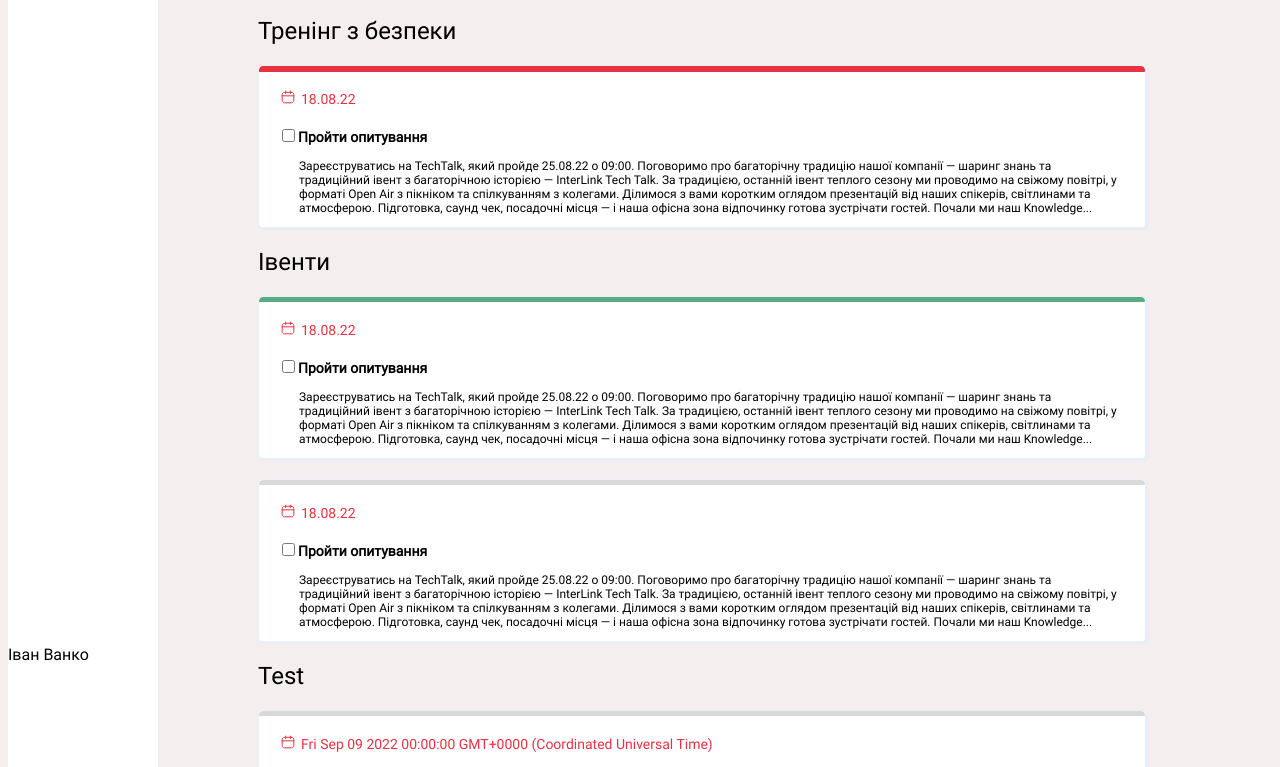
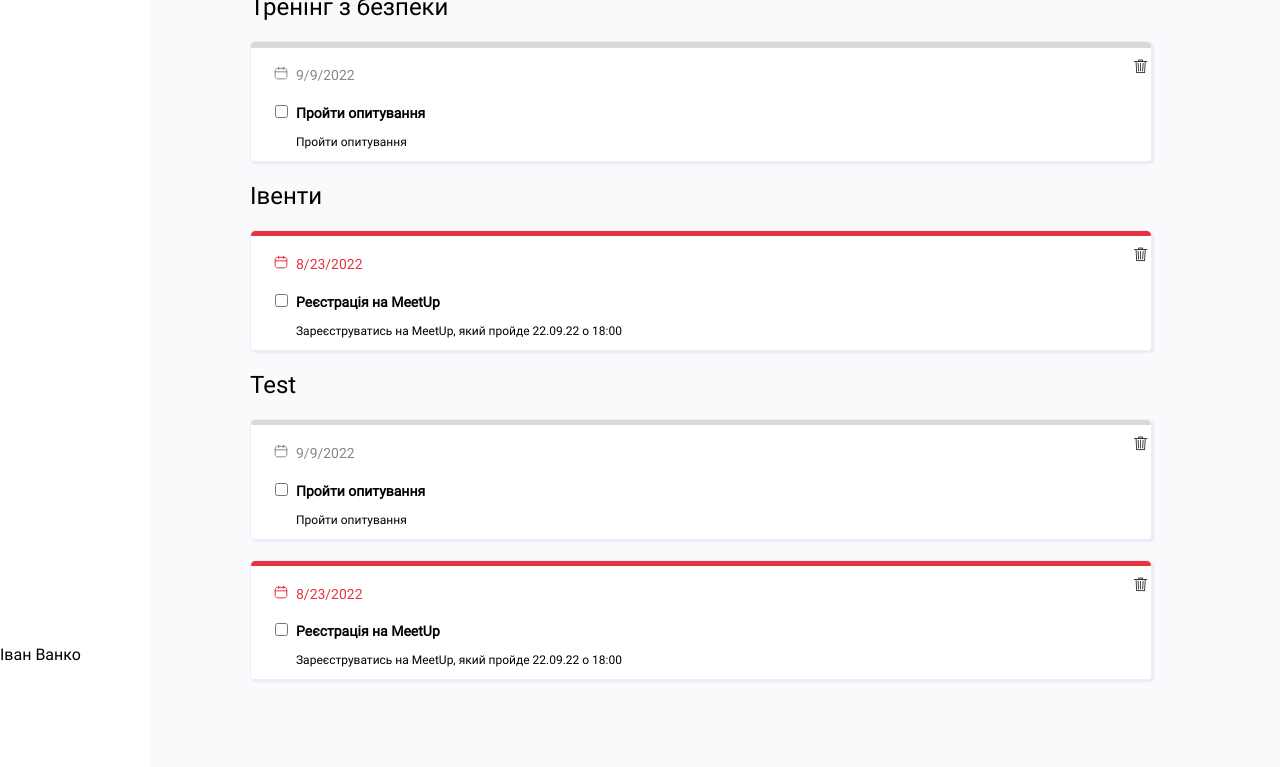
Before and after one commit to voitetskyi/todolist_JavaScript, a plain HTML site: page index.html in a window 1280 px wide. Shown: the part 113-880 px from the top of the page. Drawn offline with Linux system fonts and the light colour scheme.

Commit message:
The second

```diff
--- a/index.html
+++ b/index.html
@@ -12,8 +12,9 @@
             src: url('fonts/Roboto-Regular.ttf');
         }
         body {
+            margin: 0px;
             font-family: Roboto;
-            background-color: rgb(245, 238, 238);
+            background-color: rgba(247, 247, 250, 0.5);
         }
         #sidebar {
             width: 150px;
@@ -50,13 +51,13 @@
         h3 {
             font-weight: 700;
             font-size: 14px;
-            margin-left: 19px;
+            margin-left: 20px;
         }
         h4 {
             font-weight: 400;
             font-size: 14px;
-            margin-left: 22px;
-            color: #E63241;
+            margin-left: 23px;
+            /* border: 6px dotted chartreuse; */
         }
         .task {
             margin-bottom: 20px;
@@ -75,117 +76,141 @@
             font-weight: 400;
             font-size: 12px;
             line-height: 14px;
-            margin-left: 40px;
+            margin-left: 45px;
             margin-right: 20px;
+        }
+        input {
+            margin-right: 8px;
+        }
+        .trash:hover {
+            background-color: lightgrey;
+        }
+        .done {
+            display: none;
+        }
+        .show-done .done {
+            display: block;
         }
     </style>
 </head>
 <body>
     <div id='sidebar'>
         <div>Мої дошки</div>
+        <div>
+            <input type="checkbox" checked onclick="show_done_tasks()">
+            <label>Приховувати виконані завдання</label>
+        </div>
+
         <div id="login"> Іван Ванко</div>
     </div>
     <div id="container">
-        <h1><img src="icons/burger.png" style="padding-right: 6px; padding-bottom: 6px;">Поточні завдання</h1>
-        <p id="subh1">Загальна дошка в системі, що містить поточні завдання для всіх контракторів</p>
-        <div class="tasks_list">
-            <h2>Тренінг з безпеки</h2>
-            <div class="task">
-                <hr color="#E63241">
-                <h4><svg  width="14" height="14" style="padding-right: 6px;" viewBox="0 0 14 14" fill="none" xmlns="http://www.w3.org/2000/svg">
-                    <path stroke="currentColor" d="M10.4998 2.33325H3.49984C2.21117 2.33325 1.1665 3.37792 1.1665 4.66659V10.4999C1.1665 11.7886 2.21117 12.8333 3.49984 12.8333H10.4998C11.7885 12.8333 12.8332 11.7886 12.8332 10.4999V4.66659C12.8332 3.37792 11.7885 2.33325 10.4998 2.33325Z" stroke="#878787" stroke-linecap="round" stroke-linejoin="round"/>
-                    <path stroke="currentColor" d="M4.6665 1.16663V3.49996M9.33317 1.16663V3.49996M1.1665 5.83329H12.8332" stroke="#878787" stroke-linecap="round" stroke-linejoin="round"/>
-                    </svg>18.08.22</h4>
-                <!-- <input type="date" id="start" name="trip-start" value="2022-08-24"> -->
-                <h3><input type="checkbox" class="check_done">Пройти опитування</h3>
-                <p>
-                    Зареєструватись на TechTalk, який пройде 25.08.22 о 09:00. Поговоримо
-                    про багаторічну традицію нашої компанії — шаринг знань та традиційний
-                    івент з багаторічною історією — InterLink Tech Talk. За традицією,
-                    останній івент теплого сезону ми проводимо на свіжому повітрі, у
-                    форматі Open Air з пікніком та спілкуванням з колегами. Ділимося з
-                    вами коротким оглядом презентацій від наших спікерів, світлинами та
-                    атмосферою. Підготовка, саунд чек, посадочні місця — і наша офісна
-                    зона відпочинку готова зустрічати гостей. Почали ми наш Knowledge...
-                </p>
-            </div>
-        </div>
-        <div class="tasks_list">
-            <h2>Івенти</h2>
-            <div class="task">
-                <hr color="#58AC83">
-                <h4><svg  width="14" height="14" style="padding-right: 6px;" viewBox="0 0 14 14" fill="none" xmlns="http://www.w3.org/2000/svg">
-                    <path stroke="currentColor" d="M10.4998 2.33325H3.49984C2.21117 2.33325 1.1665 3.37792 1.1665 4.66659V10.4999C1.1665 11.7886 2.21117 12.8333 3.49984 12.8333H10.4998C11.7885 12.8333 12.8332 11.7886 12.8332 10.4999V4.66659C12.8332 3.37792 11.7885 2.33325 10.4998 2.33325Z" stroke="#878787" stroke-linecap="round" stroke-linejoin="round"/>
-                    <path stroke="currentColor" d="M4.6665 1.16663V3.49996M9.33317 1.16663V3.49996M1.1665 5.83329H12.8332" stroke="#878787" stroke-linecap="round" stroke-linejoin="round"/>
-                    </svg>18.08.22</h4>
-                <!-- <input type="date" id="start" name="trip-start" value="2022-08-24"> -->
-                <h3><input type="checkbox" class="check_done">Пройти опитування</h3>
-                <p>
-                    Зареєструватись на TechTalk, який пройде 25.08.22 о 09:00. Поговоримо
-                    про багаторічну традицію нашої компанії — шаринг знань та традиційний
-                    івент з багаторічною історією — InterLink Tech Talk. За традицією,
-                    останній івент теплого сезону ми проводимо на свіжому повітрі, у
-                    форматі Open Air з пікніком та спілкуванням з колегами. Ділимося з
-                    вами коротким оглядом презентацій від наших спікерів, світлинами та
-                    атмосферою. Підготовка, саунд чек, посадочні місця — і наша офісна
-                    зона відпочинку готова зустрічати гостей. Почали ми наш Knowledge...
-                </p>
-            </div>
-            <div class="task">
-                <hr color="#D9D9D9">
-                <h4><svg  width="14" height="14" style="padding-right: 6px;" viewBox="0 0 14 14" fill="none" xmlns="http://www.w3.org/2000/svg">
-                    <path stroke="currentColor" d="M10.4998 2.33325H3.49984C2.21117 2.33325 1.1665 3.37792 1.1665 4.66659V10.4999C1.1665 11.7886 2.21117 12.8333 3.49984 12.8333H10.4998C11.7885 12.8333 12.8332 11.7886 12.8332 10.4999V4.66659C12.8332 3.37792 11.7885 2.33325 10.4998 2.33325Z" stroke="#878787" stroke-linecap="round" stroke-linejoin="round"/>
-                    <path stroke="currentColor" d="M4.6665 1.16663V3.49996M9.33317 1.16663V3.49996M1.1665 5.83329H12.8332" stroke="#878787" stroke-linecap="round" stroke-linejoin="round"/>
-                    </svg>18.08.22</h4>
-                <!-- <input type="date" id="start" name="trip-start" value="2022-08-24"> -->
-                <h3><input type="checkbox" class="check_done">Пройти опитування</h3>
-                <p>
-                    Зареєструватись на TechTalk, який пройде 25.08.22 о 09:00. Поговоримо
-                    про багаторічну традицію нашої компанії — шаринг знань та традиційний
-                    івент з багаторічною історією — InterLink Tech Talk. За традицією,
-                    останній івент теплого сезону ми проводимо на свіжому повітрі, у
-                    форматі Open Air з пікніком та спілкуванням з колегами. Ділимося з
-                    вами коротким оглядом презентацій від наших спікерів, світлинами та
-                    атмосферою. Підготовка, саунд чек, посадочні місця — і наша офісна
-                    зона відпочинку готова зустрічати гостей. Почали ми наш Knowledge...
-                </p>
-            </div>
-        </div>
-        <div class="tasks_list" id="Test">
-            <h2>Test</h2>
-        </div>
+        <h1>Поточні завдання</h1>  <!-- <img src="icons/burger.png" style="padding-right: 6px; padding-bottom: 6px;"> -->
+        <!-- <p id="subh1">Загальна дошка в системі, що містить поточні завдання для всіх контракторів</p> -->
+
     </div>
     <script>
         class Tasks {
-            constructor(done, name, description, duedate, list_id, id) {
+            constructor(done, name, description, duedate, list_name, id) {
                 this.done = done
                 this.name = name
                 this.description = description
                 this.duedate = new Date(duedate)
-                this.list_id = list_id
+                this.list_name = list_name
                 this.id = id
             }
         }
         let tasks = [
-            new Tasks(false, 'Пройти опитування', 'Пройти опитування', '2022-09-09', 'Test', 1),
-            new Tasks(true, 'Реєстрація на TechTalk', 'Зареєструватись на TechTalk, який пройде 25.08.22 о 09:00. Поговоримо про багаторічну традицію нашої компанії — шаринг знань та традиційний івент з багаторічною історією — InterLink Tech Talk.', '2022-09-09', 'Test', 2),
-            new Tasks(false, 'Реєстрація на MeetUp', 'Зареєструватись на MeetUp, який пройде 22.09.22 о 18:00', '2022-08-23', 'Test', 3)
+            new Tasks(false, 'Пройти опитування', 'Пройти опитування', '2022-09-09', 'Тренінг з безпеки', 1),
+            new Tasks(true, 'Реєстрація на TechTalk', 'Зареєструватись на TechTalk, який пройде 25.08.22 о 09:00. Поговоримо про багаторічну традицію нашої компанії — шаринг знань та традиційний івент з багаторічною історією.', '2022-09-09', 'Івенти', 2),
+            new Tasks(false, 'Реєстрація на MeetUp', 'Зареєструватись на MeetUp, який пройде 22.09.22 о 18:00', '2022-08-23', 'Івенти', 3),
+            new Tasks(false, 'Пройти опитування', 'Пройти опитування', '2022-09-09', 'Test', 4),
+            new Tasks(true, 'Реєстрація на TechTalk', 'Зареєструватись на TechTalk, який пройде 25.08.22 о 09:00.', '2022-09-09', 'Test', 5),
+            new Tasks(false, 'Реєстрація на MeetUp', 'Зареєструватись на MeetUp, який пройде 22.09.22 о 18:00', '2022-08-23', 'Test', 6)
+
         ]
+        let today = new Date
 
-        const tasksElement = document.getElementById('Test')
+        const listsElement = document.getElementById('container')
+
+        function appendList(task) {
+            let {done, name, description, duedate, list_name, id} = task
+            let check = document.getElementsByName(list_name)
+            if (check.length === 0) {
+                listsElement.innerHTML += `<div class="tasks_list" name="${list_name}" id="${list_name.replace(/[.,\/#!$%\^&\*;:{}=\-_ `~()]/g,"")}"><h2>${list_name}</h2></div>`
+            }
+        }
         function appendTask(task) {
-            const {done, name, description, duedate, list_id, id} = task
-            tasksElement.innerHTML += `<div class="task">
-                <hr color="#D9D9D9">
-                <h4><svg  width="14" height="14" style="padding-right: 6px;" viewBox="0 0 14 14" fill="none" xmlns="http://www.w3.org/2000/svg">
-                    <path stroke="currentColor" d="M10.4998 2.33325H3.49984C2.21117 2.33325 1.1665 3.37792 1.1665 4.66659V10.4999C1.1665 11.7886 2.21117 12.8333 3.49984 12.8333H10.4998C11.7885 12.8333 12.8332 11.7886 12.8332 10.4999V4.66659C12.8332 3.37792 11.7885 2.33325 10.4998 2.33325Z" stroke="#878787" stroke-linecap="round" stroke-linejoin="round"/>
-                    <path stroke="currentColor" d="M4.6665 1.16663V3.49996M9.33317 1.16663V3.49996M1.1665 5.83329H12.8332" stroke="#878787" stroke-linecap="round" stroke-linejoin="round"/>
-                    </svg>${duedate}</h4>
-                <h3><input type="checkbox" class="check_done">${name}</h3>
-                <p>${description}</p>
-            </div>`
+            let {done, name, description, duedate, list_name, id} = task
+            const tasksElement = document.getElementById(list_name.replace(/[.,\/#!$%\^&\*;:{}=\-_ `~()]/g,""))
+            let hr_color = ''
+            if (done) {
+                hr_color = '#58AC83'
+            } else if (today > duedate && done === false) {
+                hr_color = '#E63241'
+            } else {
+                hr_color = '#D9D9D9'
+            }
+            let h4_color =''
+            if (today > duedate && done === false) {
+                h4_color = '#E63241'
+            } else {
+                h4_color = '#878787'
+            }
+            let checked = ''
+            let status = 'undone'
+            if (done) {
+                checked = 'checked'
+                status = 'done'
+            }
+            duedate = duedate.toLocaleDateString()
+            tasksElement.innerHTML += `<div class="task ${status}" id="${id}">
+                    <hr color="${hr_color}">
+                    <img class="trash" align="right" title="Видалити завдання"src="icons/trash21.png" onclick="deleteTask(${id})">
+                    <h4 style="color:${h4_color}"><svg  width="14" height="14" style="padding-right: 8px; padding-bottom: 0px;" viewBox="0 0 14 14" fill="none" xmlns="http://www.w3.org/2000/svg">
+                            <path stroke="currentColor" d="M10.4998 2.33325H3.49984C2.21117 2.33325 1.1665 3.37792 1.1665 4.66659V10.4999C1.1665 11.7886 2.21117 12.8333 3.49984 12.8333H10.4998C11.7885 12.8333 12.8332 11.7886 12.8332 10.4999V4.66659C12.8332 3.37792 11.7885 2.33325 10.4998 2.33325Z" stroke="#878787" stroke-linecap="round" stroke-linejoin="round"/>
+                            <path stroke="currentColor" d="M4.6665 1.16663V3.49996M9.33317 1.16663V3.49996M1.1665 5.83329H12.8332" stroke="#878787" stroke-linecap="round" stroke-linejoin="round"/>
+                        </svg>${duedate}
+                    </h4>
+                    <h3><input type="checkbox" ${checked} onclick="changeDone(${id})">${name}</h3>
+                    <p>${description}</p>
+                </div>`
         }
-        tasks.forEach(appendTask);
+
+        function deleteTask (id) {
+            let task = document.getElementById(id.toString())
+            task.remove()
+            // let i = 0
+            // let arr = []
+            // for (item of tasks) {
+            //     if (item.id === id) {
+            //         console.log('remove: ', id);
+            //     } else {arr.push(item)}
+            //     i++
+            // }
+            // tasks = arr
+        }
+
+        function changeDone (id) {
+            let i = 0
+            for (item of tasks) {
+                if (item.id === id) {
+                    console.log('checkbox changed: ', id);
+                    item.done = !item.done
+                    deleteTask(id)
+                    appendTask(item)
+                }
+                i++
+            }
+        }
+
+        function show_done_tasks () {
+            const cont = document.querySelector("#container")
+            const classes = cont.classList
+            const result = classes.toggle("show-done")
+        }
+
+        tasks.forEach(appendList)
+        tasks.forEach(appendTask)
 
     </script>
 </body>
```
Also changed, not shown: 01.html (+8 -28 lines), 02.js (added, +33 -0 lines), 03.html (added, +52 -0 lines), 04.js (added, +47 -0 lines), contacts.js (added, +43 -0 lines), icons/trash.png (added), icons/trash.svg (added), icons/trash21.png (added), icons/trash28.png (added).
